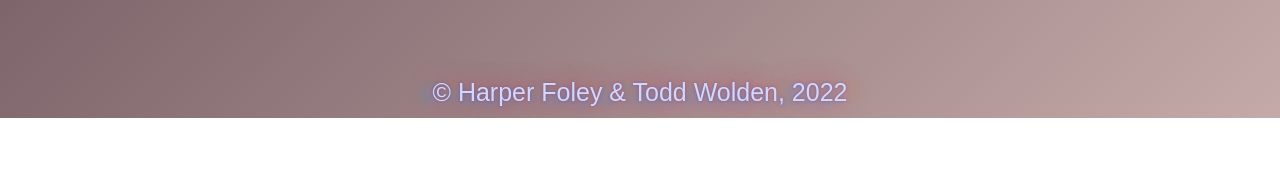
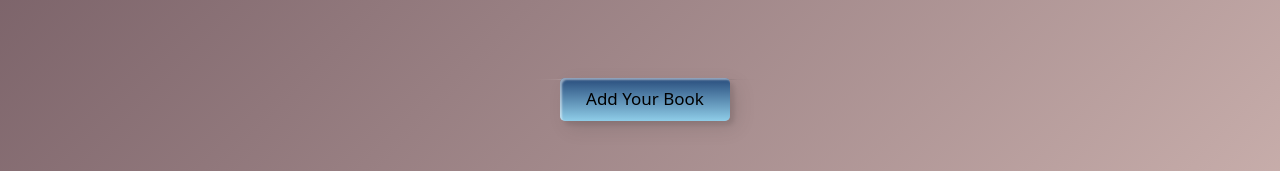
Before and after one commit to Todd75/can-of-books-frontend, a React (Create React App) app: page /about.js in a window 1280 px wide. Shown: the part 1104-1275 px from the top of the page. Before the commit the page ends 1222 px from the top, so only its background shows below. Built offline with nearby package versions, Linux system fonts and the light colour scheme.

Commit message:
button issue

```diff
--- a/src/App.js
+++ b/src/App.js
@@ -74,6 +74,9 @@ class App extends React.Component {
             </Route>
 
           </Routes>
+          <div id="addBookBtnDiv">
+            <button onClick={(this.handleOpenAddBookModal)} className="custom-btn btn-12" ><span>Click Here!</span><span>Add Your Book</span></button>
+          </div>
 
           <Footer />
         </Router>
--- a/src/BestBooks.js
+++ b/src/BestBooks.js
@@ -168,9 +168,7 @@ class BestBooks extends React.Component {
         ) : (
           <h3>No Books Found</h3>
         )}
-        <div id="addBookBtnDiv">
-          <button onClick={(this.handleOpenAddBookModal)} className="custom-btn btn-12" ><span>Click Here!</span><span>Add Your Book</span></button>
-        </div>
+
         <BookFormModal
           show={this.props.showAddBookModal}
           onHide={this.props.closeAddBookModal}
```
